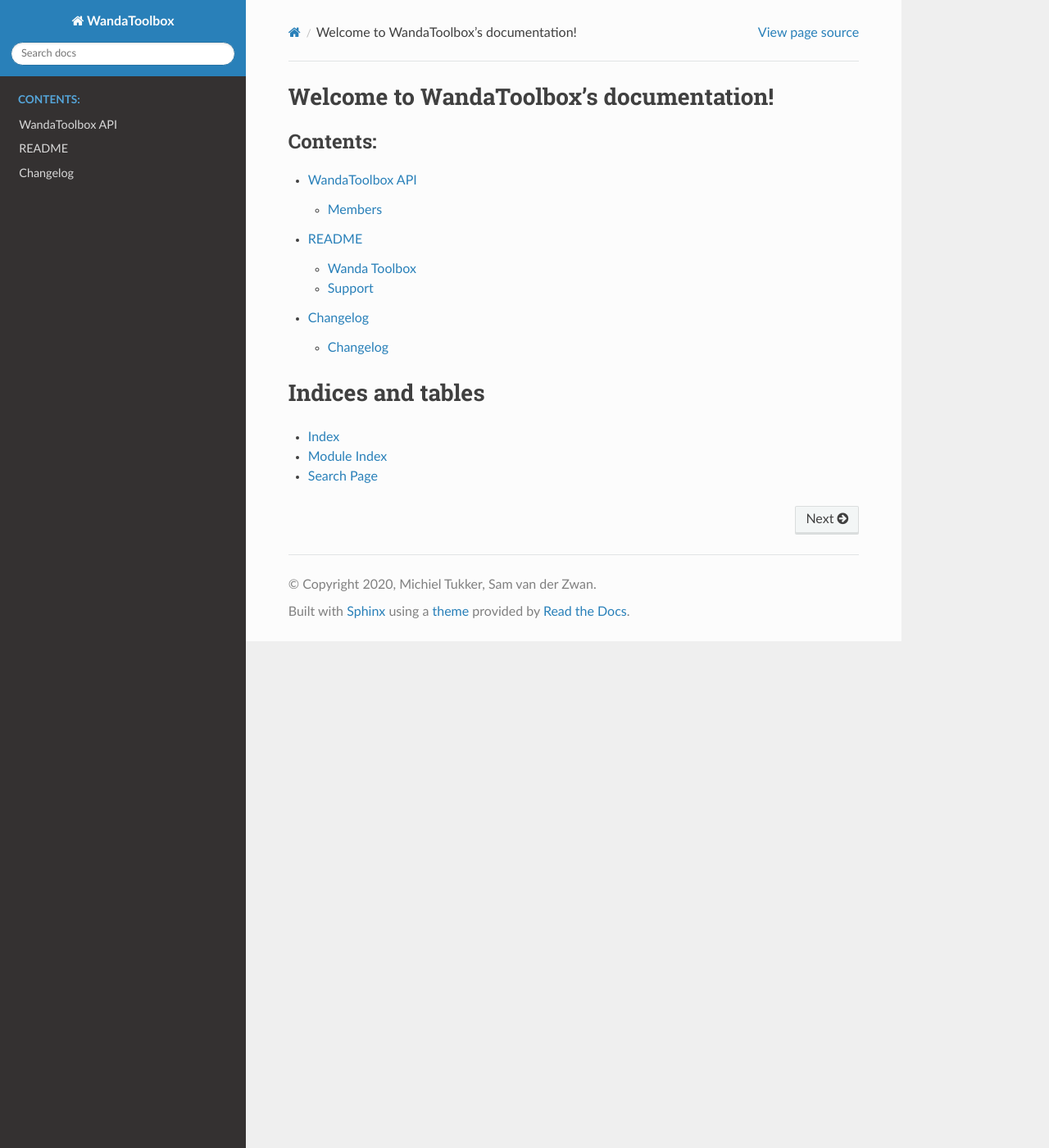
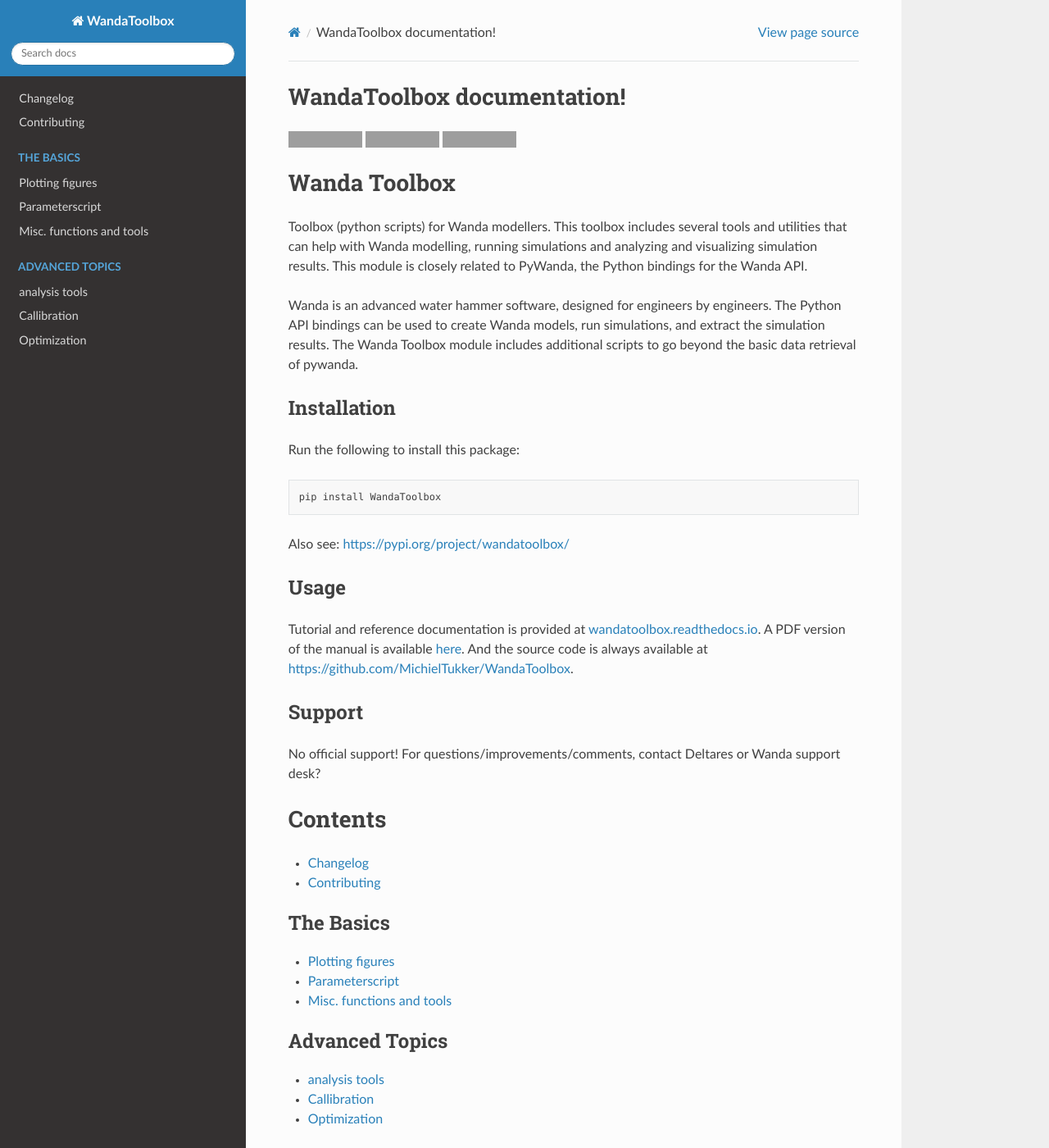
Before and after one commit to MichielTukker/WandaToolbox, a Sphinx documentation site: the page built from docs/index.rst, in a window 1280 px wide and 1400 px high. Shown: the whole window at 82% size. Built offline with Sphinx 7.4.7 and the Read the Docs theme 2.0.0, drawn with Linux system fonts in a browser that asks for light colours; grey boxes are pictures that could not be loaded.

Commit message:
Added documentation pages

````diff
--- a/README.md
+++ b/README.md
@@ -3,10 +3,12 @@
 [![Documentation Status](https://readthedocs.org/projects/wandatoolbox/badge/?version=latest)](https://wandatoolbox.readthedocs.io/en/latest/?badge=latest)
 
 # Wanda Toolbox
-Toolbox (python scripts) for Wanda modellers
+Toolbox (python scripts) for Wanda modellers. This toolbox includes several tools and utilities that can help with Wanda modelling,
+running simulations and analyzing and visualizing simulation results. This module is closely related to PyWanda, the Python bindings for the Wanda API.
 
-This toolbox includes several tools and utilities that can help with Wanda modelling and
-running simulations.
+Wanda is an advanced water hammer software, designed for engineers by engineers. The Python API bindings can be used to create Wanda models,
+run simulations, and extract the simulation results. The Wanda Toolbox module includes additional scripts to go beyond the basic data retrieval of pywanda.
+
 
 ## Installation
 Run the following to install this package:
@@ -18,61 +20,7 @@ pip install WandaToolbox
 Also see: https://pypi.org/project/wandatoolbox/
 
 ## Usage
-Generic usage of the WandaPlot classes:
-```python
-from wandatoolbox.wanda_plot import PlotSyschar, PlotText, PlotTable, PlotImage, plot
-import matplotlib.pyplot as plt
-from matplotlib.backends.backend_pdf import PdfPages
-import pandas as pd
-import pywanda as pw
+Tutorial and reference documentation is provided at [wandatoolbox.readthedocs.io](https://wandatoolbox.readthedocs.io). A PDF version of the manual is available [here](https://wandatoolbox.readthedocs.io/_/downloads/en/latest/pdf/). And the source code is always available at [https://github.com/MichielTukker/WandaToolbox](github.com/MichielTukker/WandaToolbox).
 
-model = pw.WandaModel(r'c:\Wandamodel.wdi', 'c:\Wanda 4.6\Bin\\')
-
-with PdfPages(f'Document.pdf') as pdf:
-    img = plt.imread('WandaToolbox\data\DELTARES_ENABLING_CMYK.png')
-    df = pd.read_excel(r'example_data\syschar_test.xlsx', header=0, index_col=0)
-    scenario_names = ["Current min", "Current max", "Future min", "Future max"]
-
-    subplots_table = [
-        PlotTable(df, ['description', "Current min", "Current max", "Future min", "Future max"]),
-        PlotImage(img), PlotText("Yada yada yada"),
-        PlotSyschar("BOUNDQ B1", 105.0, "Supplier #1", df, 'Wanda_name',
-        scenario_names, 3, "Industry description", 'Discharge (m3/day)', 'Head (m)')
-    ]
-    plot(model, subplots_table,
-         'Main title',
-         f'Subtitle 1',
-         'Subtitle 2',
-         'Subtitle 3',
-         'Subtitle 4',
-         f'Figure number: 1',
-         company_image=plt.imread('WandaToolbox\data\DELTARES_ENABLING_CMYK.png'),
-         fontsize=10)
-    pdf.savefig()
-    plt.close()
-```
-
-Generic usage of the monte-carlo class:
-```python
-from wandatoolbox.analysis.monte_carlo import MonteCarloInputProperty, MonteCarloOutputProperty, WandaMonteCarlo
-import pywanda as pw
-import os
-
-def main():
-    wandacase_fullpath = os.path.join(os.getcwd(), "Sewage_transient.wdi")
-    wanda_bin_directory = r'c:\Program Files (x86)\Deltares\Wanda 4.6\Bin\\'
-    model = pw.WandaModel(wandacase_fullpath, wanda_bin_directory)
-    parameters = [MonteCarloInputProperty(" PIPES", "Wall roughness", 2.5 / 1000, 0.5 / 1000, "normal", True)]
-    outputs = [MonteCarloOutputProperty(" PIPES", "Pressure", keyword=True, extreme="MIN"),
-               MonteCarloOutputProperty(" PIPES", "Pressure", keyword=True, extreme="MAX")]
-    analysis = WandaMonteCarlo(model, parameters, outputs, nruns=25, n_workers=2)
-    analysis.run()
-    analysis.plot_results(filename_prefix="test", width=1000, height=800)
-    analysis.cleanup()
-
-
-if __name__ == "__main__":
-    main()  # This main() method is essential due to the way Python's multiprocessing module works
-```
-# Support
+## Support
 No official support! For questions/improvements/comments, contact Deltares or Wanda support desk?
--- /dev/null
+++ b/docs/advanced/analysis.rst
@@ -0,0 +1,31 @@
+analysis tools
+===============
+
+Monte-carlo analysis
+--------------------
+Generic usage of the monte-carlo class:
+
+.. code-block:: python
+    :linenos:
+
+    from wandatoolbox.analysis.monte_carlo import MonteCarloInputProperty, MonteCarloOutputProperty, WandaMonteCarlo
+    import pywanda as pw
+    import os
+
+    def main():
+        wandacase_fullpath = os.path.join(os.getcwd(), "Sewage_transient.wdi")
+        wanda_bin_directory = r'c:\Program Files (x86)\Deltares\Wanda 4.6\Bin\\'
+        model = pw.WandaModel(wandacase_fullpath, wanda_bin_directory)
+        parameters = [MonteCarloInputProperty(" PIPES", "Wall roughness", 2.5 / 1000, 0.5 / 1000, "normal", True)]
+        outputs = [MonteCarloOutputProperty(" PIPES", "Pressure", keyword=True, extreme="MIN"),
+                MonteCarloOutputProperty(" PIPES", "Pressure", keyword=True, extreme="MAX")]
+        analysis = WandaMonteCarlo(model, parameters, outputs, nruns=25, n_workers=2)
+        analysis.run()
+        analysis.plot_results(filename_prefix="test", width=1000, height=800)
+        analysis.cleanup()
+
+
+    if __name__ == "__main__":
+        main()  # This main() method is essential due to the way Python's multiprocessing module works
+
+The monte carlo toolset will run multiple simulation in parallel, greatly reducing the simulation time.
--- /dev/null
+++ b/docs/advanced/callibration.rst
@@ -0,0 +1,2 @@
+Callibration
+=============
--- /dev/null
+++ b/docs/advanced/optimization.rst
@@ -0,0 +1,2 @@
+Optimization
+=============
--- /dev/null
+++ b/docs/contributing.rst
@@ -0,0 +1 @@
+.. mdinclude:: ../CONTRIBUTING.md
--- /dev/null
+++ b/docs/figures.rst
@@ -0,0 +1,44 @@
+Plotting figures
+========================================
+
+Usage
+--------
+WandaToolbox supports plotting various objects to a formatted PDF, which can be included as an appendix in your
+report. WandaToolbox.wanda_plot supports time and location series where data is exported directly from Wanda models.
+It also supports adding tables, images or text blocks on pages, and supports generating system characteristics for
+a range of flow rates and discharge points.
+
+Code example:
+
+.. code-block:: python
+    :linenos:
+
+    from wandatoolbox.wanda_plot import PlotSyschar, PlotText, PlotTable, PlotImage, plot
+    import matplotlib.pyplot as plt
+    from matplotlib.backends.backend_pdf import PdfPages
+    import pandas as pd
+    import pywanda as pw
+
+    model = pw.WandaModel(r'c:\Wandamodel.wdi', 'c:\Wanda 4.6\Bin\\')
+    img = plt.imread('WandaToolbox\data\DELTARES_ENABLING_CMYK.png')
+    df = pd.read_excel(r'example_data\syschar_test.xlsx', header=0, index_col=0)
+    scenario_names = ["Current min", "Current max", "Future min", "Future max"]
+
+    with PdfPages(f'Document.pdf') as pdf:
+        subplots_table = [
+            PlotTable(df, ['description', "Current min", "Current max", "Future min", "Future max"]),
+            PlotImage(img), PlotText("Yada yada yada"),
+            PlotSyschar("BOUNDQ B1", 105.0, "Supplier #1", df, 'Wanda_name',
+            scenario_names, 3, "Industry description", 'Discharge (m3/day)', 'Head (m)')
+        ]
+        plot(model, subplots_table,
+            'Main title',
+            f'Subtitle 1',
+            'Subtitle 2',
+            'Subtitle 3',
+            'Subtitle 4',
+            f'Figure number: 1',
+            company_image=plt.imread('WandaToolbox\data\DELTARES_ENABLING_CMYK.png'),
+            fontsize=10)
+        pdf.savefig()
+        plt.close()
--- a/docs/index.rst
+++ b/docs/index.rst
@@ -3,16 +3,39 @@
    You can adapt this file completely to your liking, but it should at least
    contain the root `toctree` directive.
 
-Welcome to WandaToolbox's documentation!
+WandaToolbox documentation!
 ========================================
 
+.. include:: readme.rst
+
+
+Contents
+============
 .. toctree::
-   :maxdepth: 2
-   :caption: Contents:
+   :maxdepth: 1
 
-   members
-   readme
    changelog
+   contributing
+
+
+.. toctree::
+   :caption: The Basics
+   :maxdepth: 1
+
+   figures
+   paramterscript
+   miscellaneous
+
+
+.. toctree::
+   :caption: Advanced Topics
+   :maxdepth: 1
+
+   advanced/analysis
+   advanced/callibration
+   advanced/optimization
+
+
 
 
 Indices and tables
--- /dev/null
+++ b/docs/miscellaneous.rst
@@ -0,0 +1,2 @@
+Misc. functions and tools
+========================================
--- /dev/null
+++ b/docs/paramterscript.rst
@@ -0,0 +1,2 @@
+Parameterscript
+========================================
--- a/docs/readme.rst
+++ b/docs/readme.rst
@@ -1,5 +1 @@
-=================
-README
-=================
-
 .. mdinclude:: ../README.md
````
Also changed, not shown: CHANGELOG.md (+4 -1 lines), CONTRIBUTING.md (added, +43 -0 lines).
